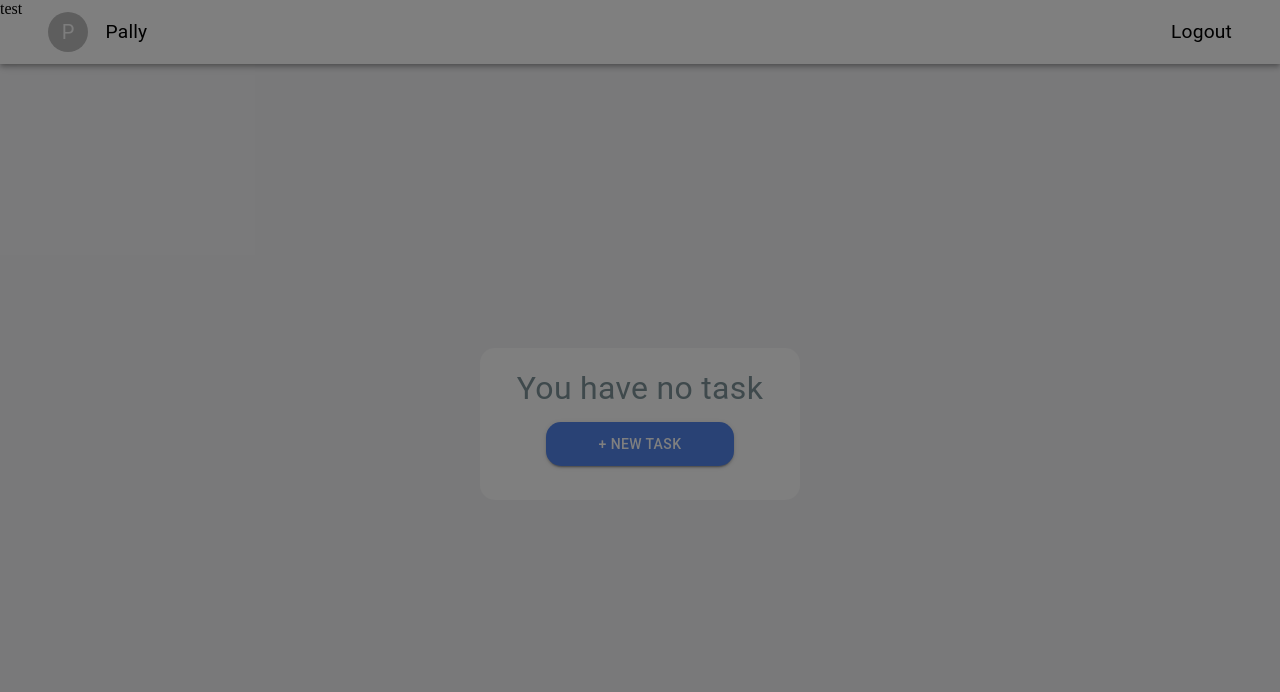
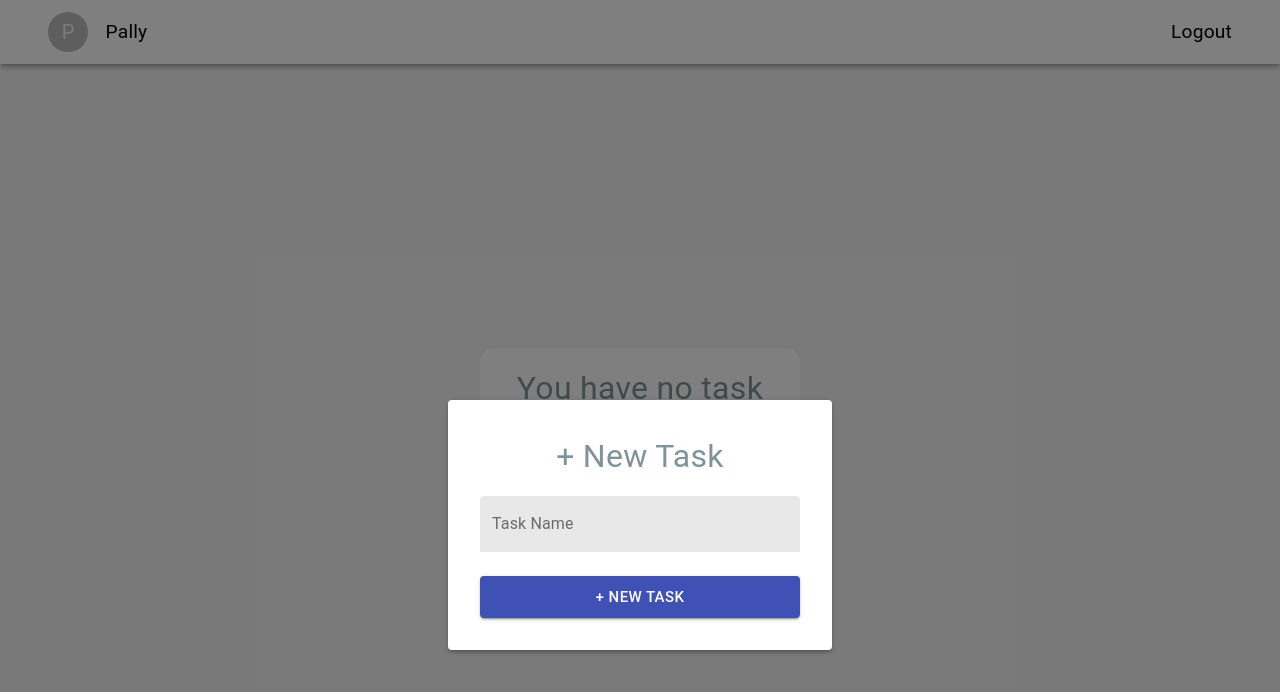
Before and after one commit to ampangboy/todo-app, a React (Create React App) app in the folder client/: page /task in a window 1280 px wide. Both pictures are taken after a click on the button "+ NEW TASK". Shown: the top 692 px of the page. Built offline with nearby package versions, Linux system fonts and the light colour scheme.

Commit message:
add modal

```diff
--- /dev/null
+++ b/client/src/components/centeredCard.js
@@ -0,0 +1,46 @@
+import { Grid, Card, CardContent, Box, makeStyles } from "@material-ui/core";
+import { PropTypes } from "prop-types";
+
+const useStyles = makeStyles({
+  content: {
+    minHeight: "90vh",
+  },
+  TaskCard: {
+    borderRadius: "15px",
+    width: 320,
+  },
+});
+
+function CenteredCard({ children }) {
+  const classes = useStyles();
+
+  return (
+    <Grid
+      container
+      spacing={0}
+      direction="column"
+      justifyContent="center"
+      alignContent="center"
+      className={classes.content}
+    >
+      <Grid item>
+        <Card className={classes.TaskCard} elevation={0}>
+          <CardContent>
+            <Box display="flex" flexDirection="column">
+              {children}
+            </Box>
+          </CardContent>
+        </Card>
+      </Grid>
+    </Grid>
+  );
+}
+
+CenteredCard.propTypes = {
+  children: PropTypes.oneOfType([
+    PropTypes.arrayOf(PropTypes.node),
+    PropTypes.node,
+  ]).isRequired,
+};
+
+export default CenteredCard;
--- a/client/src/pages/task.js
+++ b/client/src/pages/task.js
@@ -5,14 +5,13 @@ import {
   Avatar,
   Typography,
   makeStyles,
-  Grid,
-  Card,
-  CardContent,
   Button,
-  Box,
   Modal,
+  Paper,
+  TextField,
 } from "@material-ui/core";
 import { useState } from "react";
+import CenteredCard from "../components/centeredCard";
 
 const useStyles = makeStyles({
   container: {
@@ -27,14 +26,7 @@ const useStyles = makeStyles({
   logOut: {
     fontSize: "1.2rem",
   },
-  content: {
-    minHeight: "90vh",
-  },
-  TaskCard: {
-    borderRadius: "15px",
-    width: 320,
-  },
-  noTaskText: {
+  taskHeader: {
     fontSize: "2rem",
     textAlign: "center",
     color: "#7e949a",
@@ -45,6 +37,21 @@ const useStyles = makeStyles({
     margin: "10px 50px",
     borderRadius: "15px",
     padding: "10px 0",
+  },
+  newTaskContainer: {
+    position: "absolute",
+    left: "50%",
+    top: "50%",
+  },
+  newTask: {
+    top: "-50%",
+    left: "-50%",
+    position: "relative",
+    width: 320,
+    padding: "2rem",
+  },
+  button: {
+    marginTop: "1rem",
   },
 });
 
@@ -71,21 +78,8 @@ function Task() {
           </Container>
         </Toolbar>
       </AppBar>
-      <Grid
-        container
-        spacing={0}
-        direction="column"
-        justifyContent="center"
-        alignContent="center"
-        className={classes.content}
-      >
-        <Grid item>
-          <Card className={classes.TaskCard} elevation={0}>
-            <CardContent>
-              <Box display="flex" flexDirection="column">
-                <Typography className={classes.noTaskText}>
-                  You have no task
-                </Typography>
+      <CenteredCard>
+        <Typography className={classes.taskHeader}>You have no task</Typography>
         <Button
           className={classes.addTask}
           variant="contained"
@@ -94,13 +88,31 @@ function Task() {
         >
           + New Task
         </Button>
-              </Box>
-            </CardContent>
-          </Card>
-        </Grid>
-      </Grid>
+      </CenteredCard>
       <Modal open={openNewTask} onClose={handleCloseNewTask}>
-        <div>test</div>
+        <div className={classes.newTaskContainer}>
+          <Paper className={classes.newTask} elevation={3}>
+            <Typography className={classes.taskHeader}>+ New Task</Typography>
+            <TextField
+              id="new-task"
+              variant="filled"
+              InputProps={{ disableUnderline: true }}
+              label="Task Name"
+              margin="normal"
+              fullWidth
+            />
+            <Button
+              className={classes.button}
+              variant="contained"
+              color="primary"
+              fullWidth
+              size="large"
+              type="submit"
+            >
+              + New Task
+            </Button>
+          </Paper>
+        </div>
       </Modal>
     </>
   );
```
Lines whose indentation alone changed are shown as unchanged.
